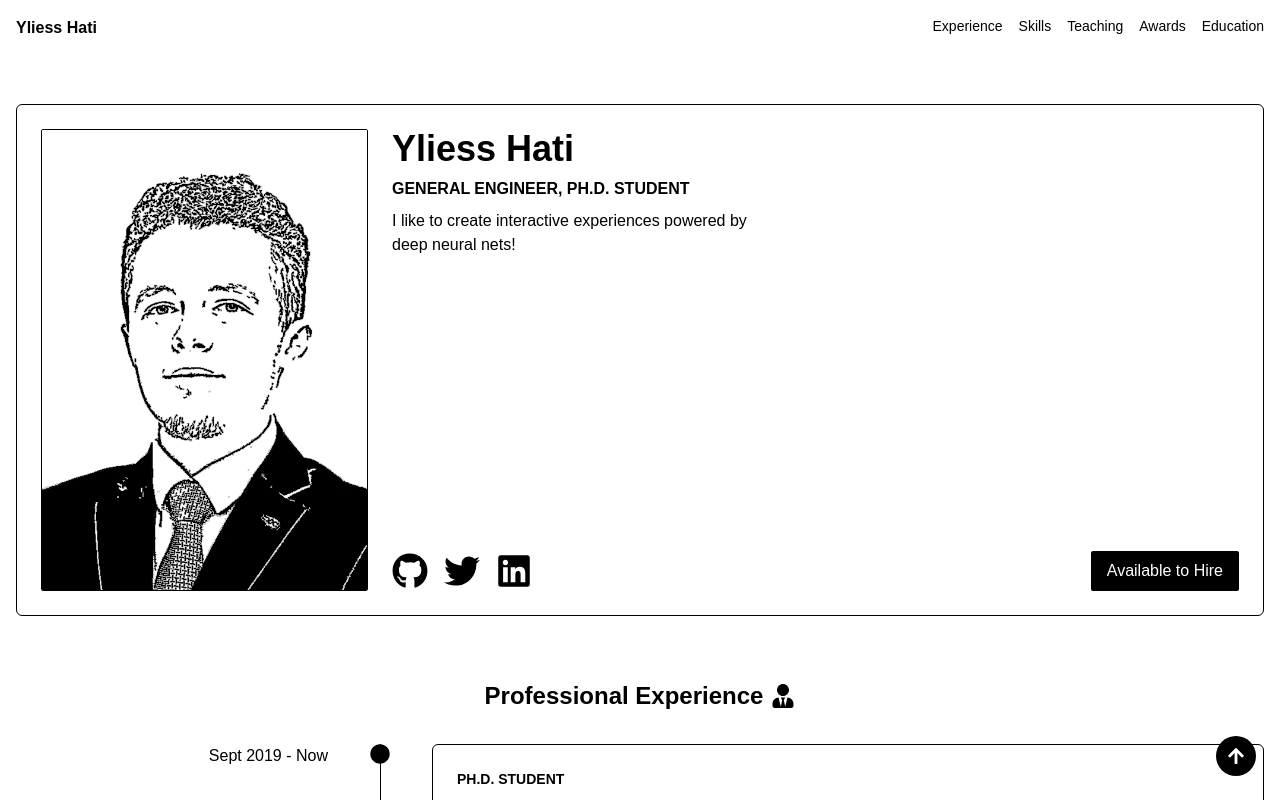
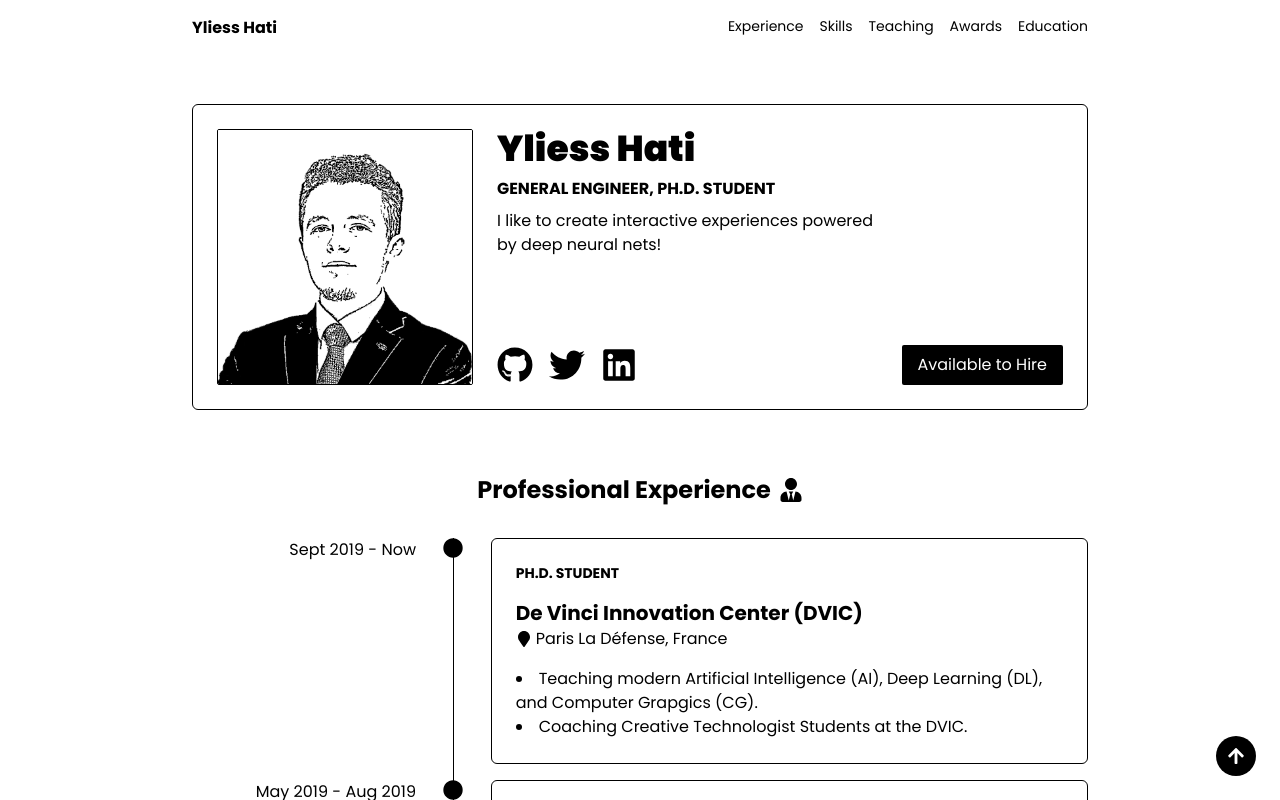
Before and after one commit to yliess86/yliesshati.com, a Next.js app: page / in a window 1280 px wide. Shown: the top 800 px of the page. Built offline with nearby package versions, Linux system fonts and the light colour scheme.

Commit message:
[Feature] Better Padding

```diff
--- a/components/sections/Hero.tsx
+++ b/components/sections/Hero.tsx
@@ -3,11 +3,11 @@ import { FaGithub, FaTwitter, FaLinkedin } from "react-icons/fa"
 
 export default function Hero() {
   return (
-    <header className="flex flex-col md:flex-row text-center md:text-left gap-6 border border-black rounded-md p-6">
-      <div className="border border-black rounded-sm overflow-hidden">
+    <header className="flex flex-col justify-center md:flex-row text-center md:text-left gap-6 border border-black rounded-md p-6">
+      <div className="border border-black rounded-sm overflow-hidden w-full h-auto md:w-64 md:h-64 mx-auto">
         <Image className="object-cover w-full h-full" alt="photo" src="/images/photo.webp" width={256} height={256} />
       </div>
-      <div className="flex flex-col justify-between gap-4 w-full">
+      <div className="flex flex-col justify-between flex-1 gap-4">
         <div className="flex flex-col gap-2">
           <h1 className="font-black text-4xl">Yliess Hati</h1>
           <h4 className="font-bold uppercase">General Engineer, Ph.D. Student</h4>
--- a/package.json
+++ b/package.json
@@ -7,7 +7,7 @@
     "lint": "next lint",
     "start": "next start",
     "build": "next build",
-    "export": "rm -rf docs/* && next export -o docs && touch docs/.nojekyll"
+    "export": "next export -o docs && touch docs/.nojekyll"
   },
   "dependencies": {
     "@next/font": "13.1.1",
--- a/pages/index.tsx
+++ b/pages/index.tsx
@@ -29,7 +29,7 @@ export default function Home (props: InferGetStaticPropsType<GetStaticProps>) {
         <link rel="icon" href="/favicon.ico" />
       </Head>
       <div className="flex justify-center p-4">
-        <div className="flex flex-col gap-8 md:gap-16 max-w-7xl">
+        <div className="flex flex-col gap-8 md:gap-16 md:max-w-3xl xl:max-w-4xl">
           <Nav />
           <main className="flex flex-col gap-8 md:gap-16">
             <Hero />
--- a/styles/globals.css
+++ b/styles/globals.css
@@ -1,10 +1,12 @@
+@import url('https://fonts.googleapis.com/css2?family=Poppins:ital,wght@0,100;0,200;0,300;0,400;0,500;0,600;0,700;0,800;0,900;1,100;1,200;1,300;1,400;1,500;1,600;1,700;1,800;1,900&display=swap');
+
 @tailwind base;
 @tailwind components;
 @tailwind utilities;
 
-@import url('https://fonts.googleapis.com/css2?family=Poppins:ital,wght@0,100;0,200;0,300;0,400;0,500;0,600;0,700;0,800;0,900;1,100;1,200;1,300;1,400;1,500;1,600;1,700;1,800;1,900&display=swap');
 @layer base {
     html {
         font-family: 'Poppins', sans-serif;
+        scroll-behavior: smooth;
     }
 }
```
Also changed, not shown: 2 other files (tests, documents, lock files or other folders).
